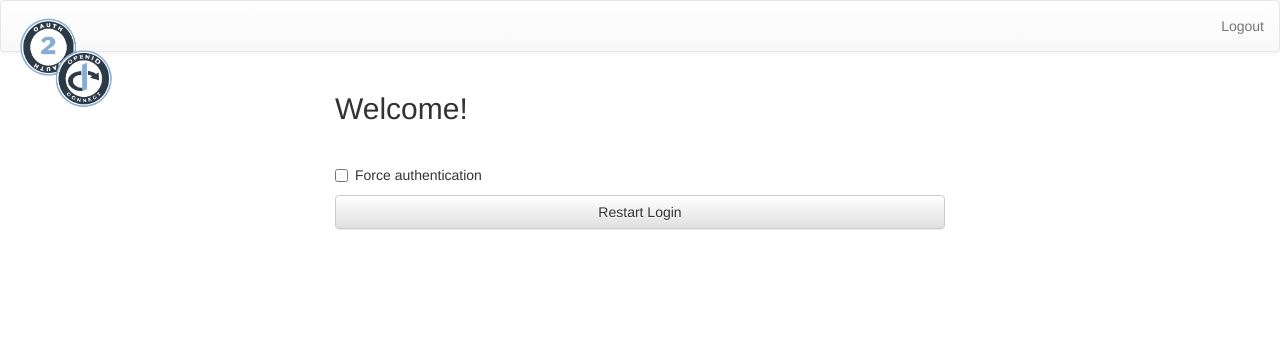
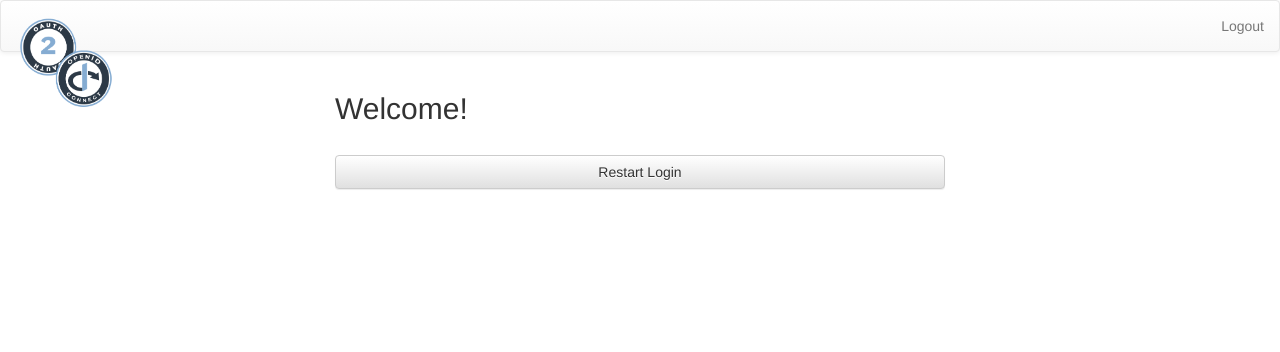
Before and after one commit to curityio/nordicapis-python-openid-connect-client, a Flask app: template templates/index.html in a window 1280 px wide. Shown: the top 352 px of the page. Run offline with Flask 2, Linux system fonts and the light colour scheme; the template is opened without the code that fills it, so the values that code supplies are empty; the visitor is signed in with stand-in values (Sample User, id 1); some libraries are stand-ins or nearby versions.

Commit message:
Remove forceAuthN checkbox
It's not working anymore, so let's remove it temporarily

```diff
--- a/templates/index.html
+++ b/templates/index.html
@@ -128,9 +128,6 @@
         <div class="col-md-6">
             {% if session %}
                 <form action="/start-login" method="get">
-                    <div class="checkbox">
-                        <label><input type="checkbox" name="forceAuthN">Force authentication</label>
-                    </div>
                     <div style="margin-bottom: 1em">
                         <button type="submit" class="btn btn-default btn-group-justified mb">Restart Login</button>
                     </div>
```
